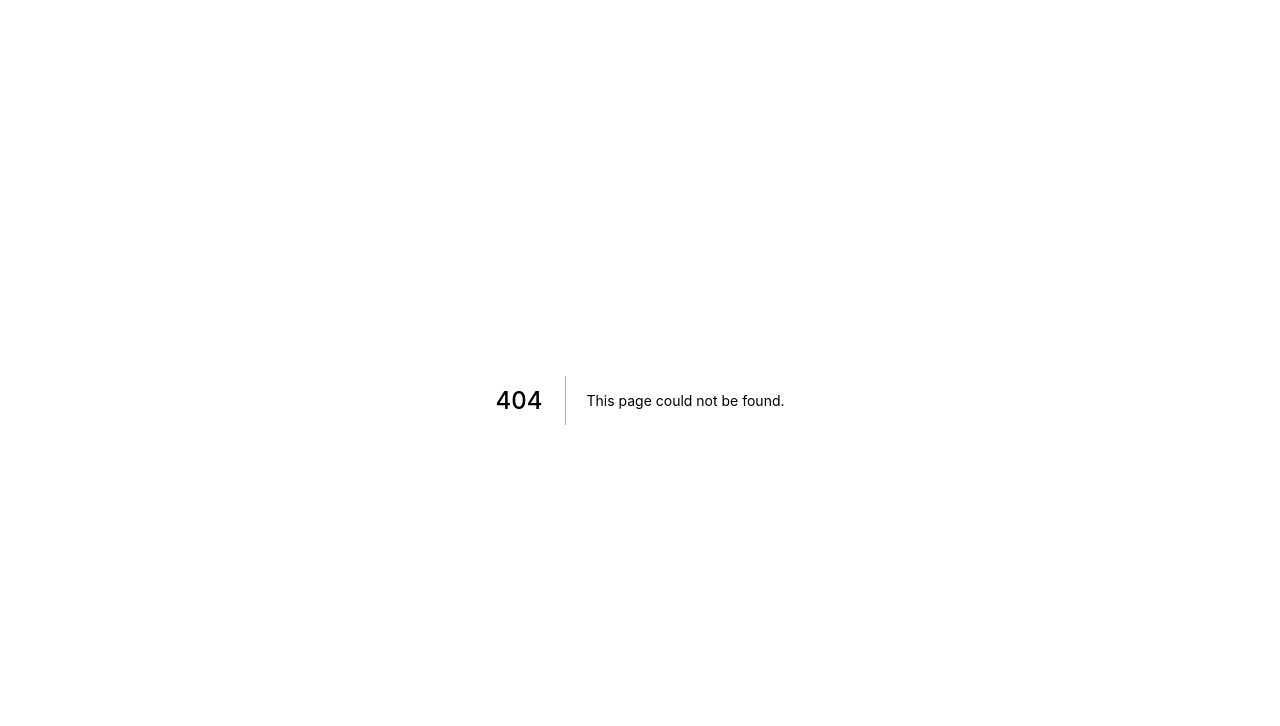
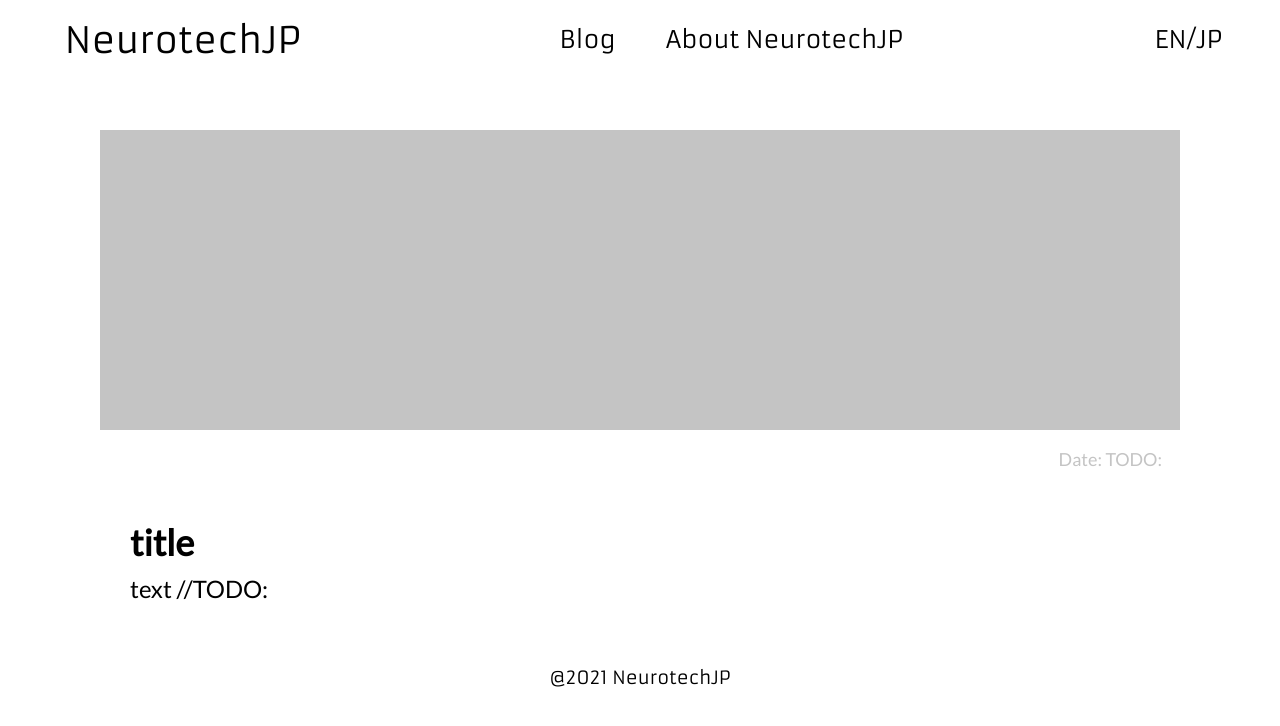
Before and after one commit to wakkihaya/neurotechjp, a Next.js app: page /blog/sample in a window 1280 px wide. Before the commit this address had no page. Shown: the top 726 px of the page. Built offline with nearby package versions, Linux system fonts and the light colour scheme.

Commit message:
update: blog content

```diff
--- /dev/null
+++ b/pages/blog/sample.tsx
@@ -0,0 +1,26 @@
+import Header from "../../src/components/Header";
+import Footer from "../../src/components/Footer";
+
+//TODO: templeteでまとめたい。
+const sample: React.FC = () => {
+  return (
+    <>
+      <Header />
+      <div className="blog-content">
+        <div className="blog-content--top">
+          <div className="blog-content--top-pic">{/* TODO: show pic */}</div>
+          <div className="blog-content--top-date">Date: TODO: </div>
+        </div>
+        <div className="blog-content--draft">
+          <div className="blog-content--draft-title">
+            title{/* TODO: show title */}
+          </div>
+          <div className="blog-content--draft-text">text //TODO:</div>
+        </div>
+      </div>
+      <Footer />
+    </>
+  );
+};
+
+export default sample;
--- a/styles/styles.scss
+++ b/styles/styles.scss
@@ -92,3 +92,40 @@
     font-family: $lato-font-family;
   }
 }
+
+//Blog content page
+.blog-content {
+  width: $content-width;
+  margin: 5em auto;
+  font-family: $lato-font-family;
+
+  &--top {
+    width: 100%;
+    display: flex;
+    flex-direction: column;
+    justify-content: end;
+  }
+  &--top-pic {
+    width: 100%;
+    height: 300px; //TODO;
+    background-color: $gray-color;
+  }
+  &--top-date {
+    font-size: $small-font-size;
+    color: $gray-color;
+    width: 100%;
+    text-align: end;
+    padding: 1em 1em 0 0;
+  }
+  &--draft {
+    margin: 5rem 0 0 3rem;
+  }
+  &--draft-title {
+    font-size: $large-font-size;
+    font-weight: bold;
+  }
+  &--draft-text {
+    margin-top: 1rem;
+    font-size: $medium-font-size;
+  }
+}
```
Also changed, not shown: src/components/BlogTemplete.tsx (added, +12 -0 lines).
